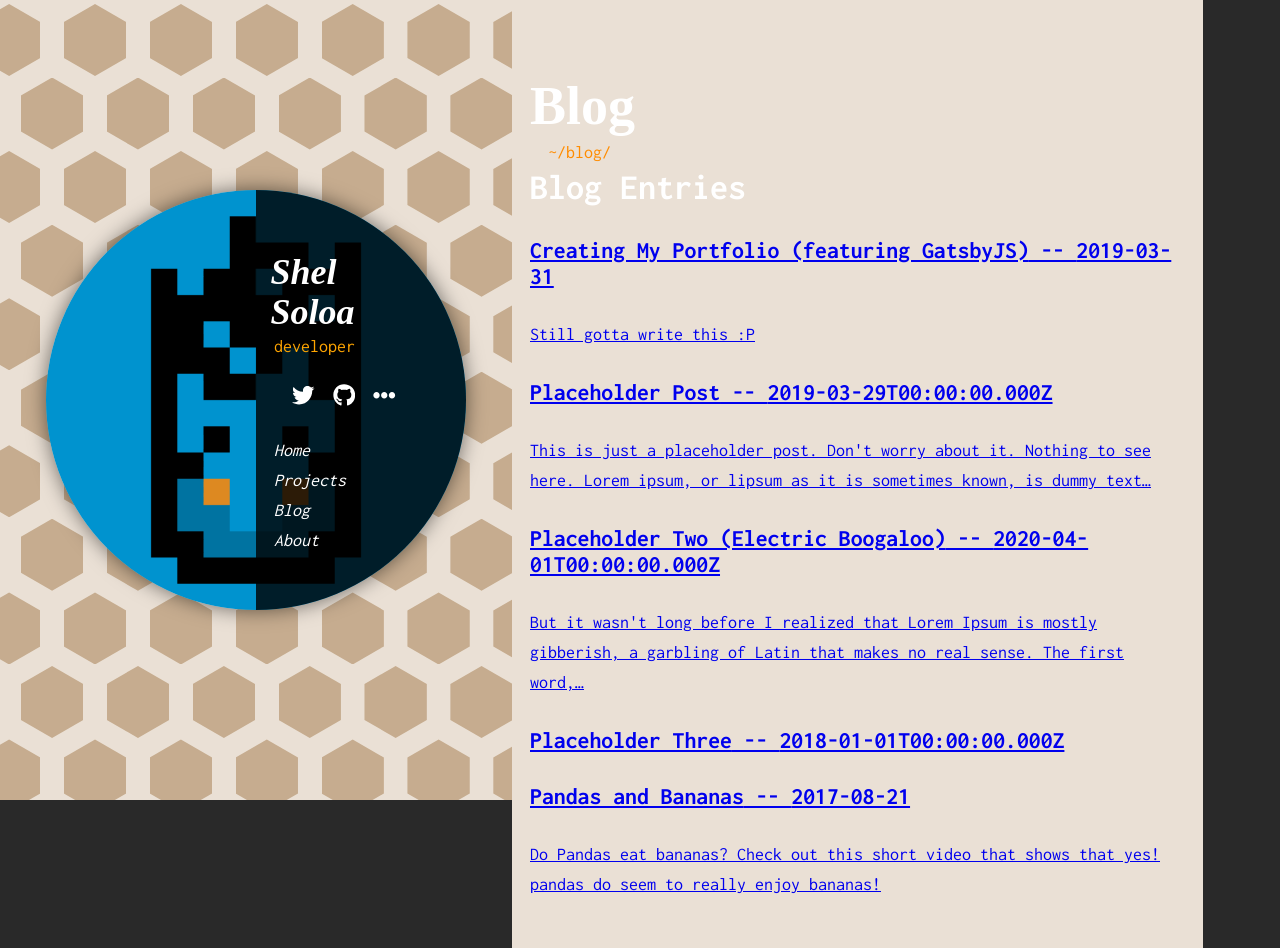
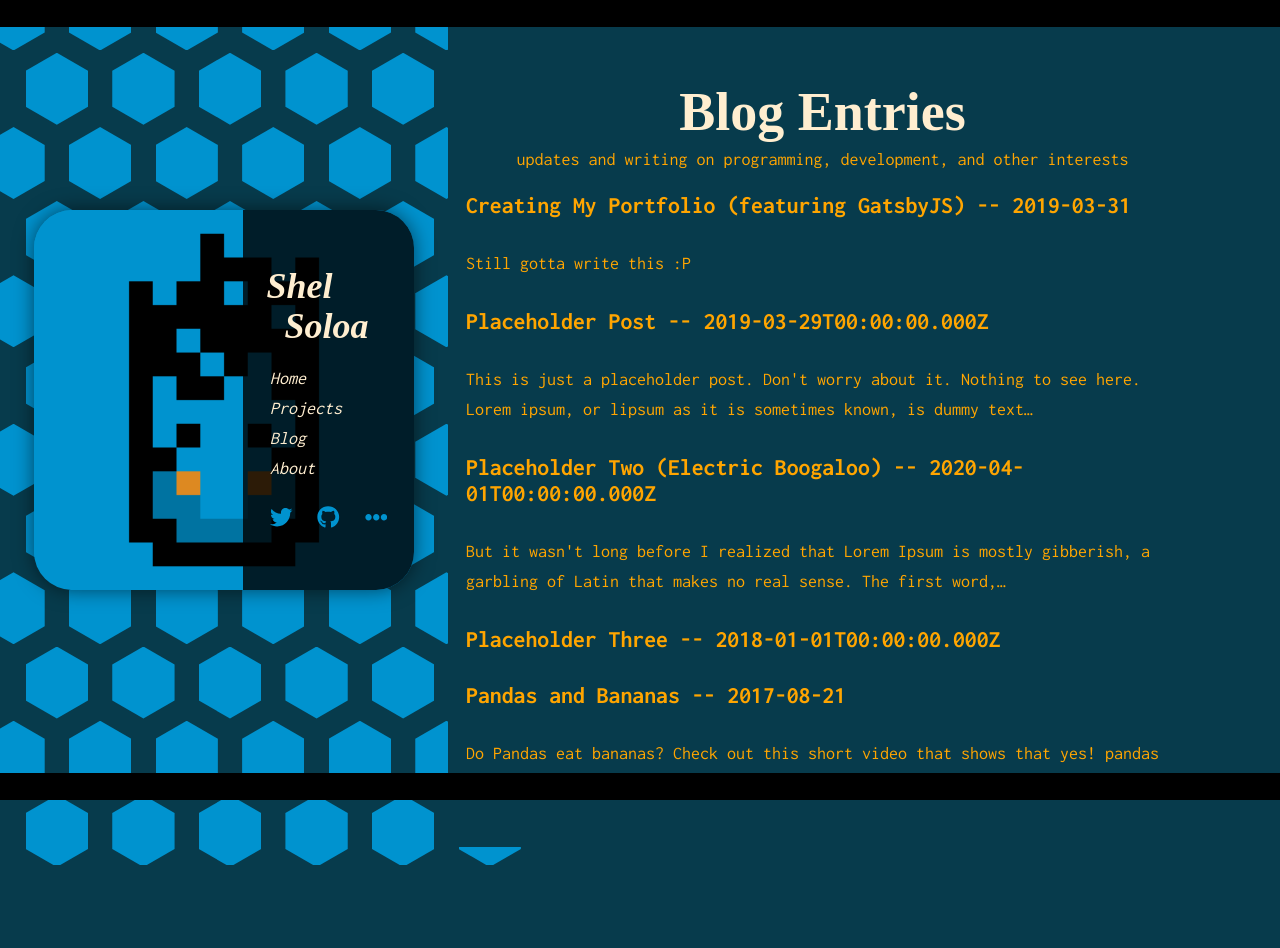
Before and after one commit to shelsoloa/shelsoloa-web, a Gatsby site: page /blog in a window 1280 px wide. After the commit the page ends 847 px from the top, so only its background shows below. Built offline with nearby package versions, Linux system fonts and the light colour scheme; Gatsby itself is replaced by a stand-in of ours; some packages are replaced by stand-ins of ours; a web font is replaced by a local one.

Commit message:
An unneccessary amount of CSS

```diff
--- a/src/components/hexagon.scss
+++ b/src/components/hexagon.scss
@@ -1,3 +1,5 @@
+@import '../styles/colors.scss';
+
 $hex_ratio: 0.866;
 $hex_height: 80px;
 $hex_width: $hex_height * $hex_ratio;
@@ -5,23 +7,13 @@ $hex_width: $hex_height * $hex_ratio;
 $hex_spacing: 0.25;
 $hex_bordercolor: inherit;
 
-// color variants
-// $hex_color: #FF8C00;
-// $hex_color: #FFA500;
-$hex_color: #FF3646;
-
-// $hex_highlight: white;
-$hex_highlight: #EF476F;
-
 .hex_container {
   display: block;
 
-  margin-left: -10%;
+  margin-left: -3%;
+  margin-top: -2%;
 
   overflow: hidden;
-
-  width: 110%;
-  height: 100%;
 
   position: fixed;
   left: 0;
--- a/src/components/layout.js
+++ b/src/components/layout.js
@@ -10,26 +10,29 @@ import './layout.scss'
 
 export default props => (
 	<div class={'page ' + props.class}>
-		<HexBackground rows={12} columns={8}/>
+		<HexBackground rows={12} columns={6}/>
+
+		<div class='topbar'></div>
+		<div class='bottombar'></div>
 
 		<div class='sidebar'>
 			<nav>
 				<div class='nav__split'>
 					<div class='nav__header'>
-						<Link to='/'><h1>Shel<br/>Soloa</h1></Link>
+						<Link to='/'><h1>Shel<br/>&nbsp;&nbsp;Soloa</h1></Link>
 					</div>
-					<div class='nav__subheader'><p>developer</p></div>
-					<ul class='nav__social'>
-						<li><a href='http://twitter.com/_shellbot_'><FaTwitter/></a></li>
-						<li><a href='http://github.com/shelsoloa'><FaGithub/></a></li>
-						<li><Link to='/about#links'><FaEllipsisH/></Link></li>
-					</ul>
 
 					<ul class='nav__links'>
 						<li><Link to='/'>Home</Link></li>
 						<li><Link to='/projects'>Projects</Link></li>
 						<li><Link to='/blog'>Blog</Link></li>
 						<li><Link to='/about'>About</Link></li>
+					</ul>
+
+					<ul class='nav__social'>
+						<li><a href='http://twitter.com/_shellbot_'><FaTwitter/></a></li>
+						<li><a href='http://github.com/shelsoloa'><FaGithub/></a></li>
+						<li><Link to='/about#links'><FaEllipsisH/></Link></li>
 					</ul>
 				</div>
 			</nav>
--- a/src/components/layout.scss
+++ b/src/components/layout.scss
@@ -1,9 +1,35 @@
+@import '../styles/colors.scss';
+
+$sidebar-width: 35%;
+
+.topbar, .bottombar {
+	position: fixed;
+	left: 0;
+	width: 100%;
+	height: 1.5rem;
+	background-color: black;
+	content: ' ';
+	z-index: 100;
+}
+.topbar {
+	top: 0;
+	color: white;
+
+	:hover {
+		content: '<p>Hi :)</p>';
+		text-align: center;
+	}
+}
+.bottombar {
+	bottom: 0;
+}
+
 .page {
 	height: 100vh;
 }
 
 content {
-	background-color: #292929;
+	background-color: $bg-color;
 	float: right;
 
 	min-height: 100vh;
@@ -11,7 +37,7 @@ content {
 	pointer-events: none; // so this can be full width but not swallow hover
 	position: relative;
 
-	width: 60%;
+	width: 100% - $sidebar-width;
 
 	.content__wrapper {
 		pointer-events: all;
@@ -28,12 +54,14 @@ content {
 		font-size: 3rem;
 		margin: 0;
 		margin-bottom: 2px;
+		text-align: center;
 	}
 
 	.content__subheader {
-		color: #FF8C00;
-		padding-left: 1rem;
+		color: $highlight-color_1;
 		margin: 0;
+		margin-bottom: 1rem;
+		text-align: center;
 	}
 }
 
@@ -46,12 +74,12 @@ content {
 	pointer-events: none;
 	position: fixed;
 	height: 100%;
-	width: 40%;
-
+	width: $sidebar-width;
 
 	nav {
 		// TODO add media queries to adjust nav size
-		$nav-size: 420px;
+		$nav-size: 380px;
+		$nav-pad: 1.5rem;
 
 	    background-attachment: absolute;
 		background-image: url("../data/img/img_shelsoloa__logo.png");
@@ -59,7 +87,7 @@ content {
 		background-repeat: no-repeat;
 		background-size: cover;
 
-		border-radius: 50%;
+		border-radius: 10%;
 		box-shadow: 0 0 20px #0008;
 		display: block;
 		height: $nav-size;
@@ -78,7 +106,11 @@ content {
 			float: right;
 			height: 100%;
 			padding-top: 15%;
-			width: 50%;
+			width: 45%;
+			transition: all 200ms;
+		}
+		.nav__split:hover {
+			width: 55%;
 		}
 
 		.nav__header, .nav__links {
@@ -86,12 +118,12 @@ content {
 				color: inherit;
 				display: block;
 				font-style: italic;
-				padding-left: 1rem;
+				padding-left: $nav-pad;
 				text-decoration: none;
 				transition: all 200ms ease-out;
 			}
 			a:hover {
-				background-color: #FF8C00;
+				background-color: $highlight-color_1;
 			}
 		}
 
@@ -101,28 +133,34 @@ content {
 		}
 
 		.nav__subheader {
-			color: orange;
+			color: $highlight-color_1;
 			padding-left: 1rem;
 		}
 
 		.nav__social {
+			color: $highlight-color_2;
+			display: flex;
 			list-style-type: none;
+			padding-left: $nav-pad;
+			padding-right: $nav-pad;
 			margin-top: 1rem;
-			padding-left: 2rem;
+			justify-content: space-between;
+			width: 100%;
+
 
 			li {
 				display: inline;
 				margin: 0;
-				padding-right: 1rem;
 			}
 
 			a {
 				color: inherit;
 				font-size: 1.25rem;
+				margin: 0;
 			}
 
 			a:hover {
-				color: #FF8C00;
+				color: $highlight-color_1;
 			}
 		}
 
@@ -131,7 +169,7 @@ content {
 			margin-top: 1rem;
 
 			a:hover {
-				padding-left: 1.5rem;
+				padding-left: 2rem;
 				font-weight: bold;
 			}
 
--- a/src/components/more-button.scss
+++ b/src/components/more-button.scss
@@ -1,6 +1,8 @@
+@import '../styles/colors.scss';
+
 .more-button {
 	border-radius: 5%;
-	color: orange;
+	color: $highlight-color_1;
 	display: block;
 	line-height: 0;
 	padding: 0.25rem;
--- a/src/pages/blog.js
+++ b/src/pages/blog.js
@@ -6,9 +6,7 @@ import Layout from "../components/layout"
 import '../styles/blog.scss'
 
 export default ({ data }) => (
-	<Layout class='blog-page' header='Blog' subheader='~/blog/'>
-		<h1>Blog Entries</h1>
-
+	<Layout class='blog-page' header='Blog Entries' subheader="updates and writing on programming, development, and other interests">
 		{data.allMarkdownRemark.edges.map(({ node }) => (
 			<div key={node.id}>
 				<Link to={node.fields.slug}>
--- a/src/pages/projects.js
+++ b/src/pages/projects.js
@@ -8,7 +8,7 @@ import '../styles/projects.scss';
 
 
 export default ({data}) => (
-	<Layout class='projects-page' header='Projects' subheader='~/projects/'>
+	<Layout class='projects-page' header='Projects' subheader="noteworthy projects developed throughout the years">
 
 		<ProjectsSection>
 			{data.allMarkdownRemark.edges.map(({ node }) => (
--- a/src/styles/blog.scss
+++ b/src/styles/blog.scss
@@ -1,34 +1,20 @@
+@import 'colors.scss';
+
 .blog-page {
-	@import "../components/hexagon.scss";
-	$hex_spacing: 0.24;
 
-	.content__wrapper, .hex_container {
-		background: #EAE0D5;
+	$lightblue: #A8DADC;
+	$bgcolor: #EAE0D5;
+
+	content {
 	}
 
-	.hexagon__inner {
-		background: #C6AC8F;
-	}
+	.hex_container {
+		.hexagon__inner {
+			background: $highlight-color_2;
+		}
 
-	.hexagon:hover, .hexagon__inner:hover {
-		background: #F7E26B;
-	}
-
-	// TODO find a better way to do this...
-	.hex_container__hex_row {
-	  line-height: 0;
-
-	  // The y offset of each hex
-	  margin-bottom: $hex_width * (-1 / 3) + ($hex_width * $hex_spacing);
-
-	  &:nth-child(2n) {
-	    // The x offset of each row other row
-	    margin-left: $hex_width / 2 + ($hex_width * $hex_spacing / 2)
-	  }
-
-	  .hexagon {
-	    // The x offset of each hex
-	    margin-left: $hex_width * $hex_spacing;
-	  }
+		.hexagon:hover, .hexagon__inner:hover {
+			background: #F1FAEE;
+		}
 	}
 }
--- /dev/null
+++ b/src/styles/colors.scss
@@ -0,0 +1,11 @@
+$bg-color: #073B4C;
+
+$text-color: #FFEED0;
+
+$highlight-color_1: orange;
+$highlight-color_2: #0093CF;
+$highlight-color_3: #FF3646;
+$highlight-color_4: #EF476F;
+
+$hex_color: $highlight-color_3;
+$hex_highlight: $highlight-color_4;
--- a/src/styles/theme.scss
+++ b/src/styles/theme.scss
@@ -1,4 +1,23 @@
+@import 'colors.scss';
+
 body {
-	background-color: #292929;
+	background-color: $bg-color;
+	color: $text-color;
+}
+
+a {
+	color: $highlight-color_1;
+	text-decoration: none;
+}
+
+a:hover {
 	color: white;
 }
+
+.center {
+	text-align: center;
+}
+
+.highlight {
+	color: $highlight-color_1;
+}
```
Also changed, not shown: src/pages/index.js (+5 -6 lines), src/styles/index.scss (+16 -23 lines), src/styles/projects.scss (+16 -41 lines).
